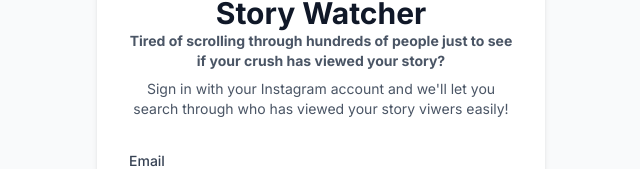
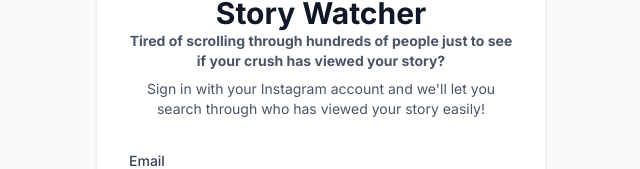
Before and after one commit to cnnaeto21/ig-story-viewer-ui, a Next.js app: page /login in a window 1280 px wide. Shown: the part 137-306 px from the top of the page, without its empty margins (319-959 px from the left). Built offline with nearby package versions, Linux system fonts and the light colour scheme; no server answers.

Commit message:
fixing typo

```diff
--- a/src/app/login/page.tsx
+++ b/src/app/login/page.tsx
@@ -49,7 +49,7 @@
         </h2>
         <p className="text-xs sm:text-sm text-gray-600 font-bold">Tired of scrolling through hundreds of people just to see if your crush has viewed your story?</p>
         <p className="mt-2 text-sm text-gray-600">
-          Sign in with your Instagram account and we'll let you search through who has viewed your story viwers easily!
+          Sign in with your Instagram account and we'll let you search through who has viewed your story easily!
         </p>
       </div>
 
```
